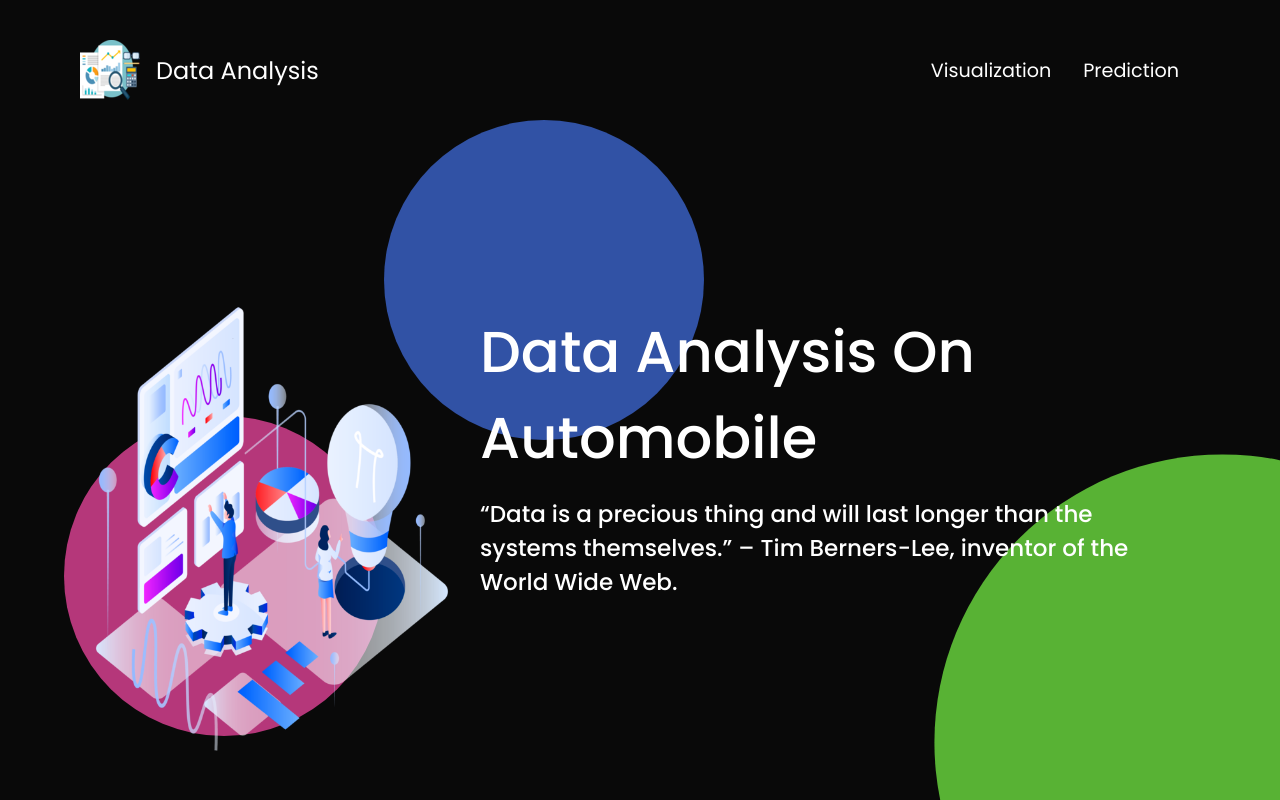
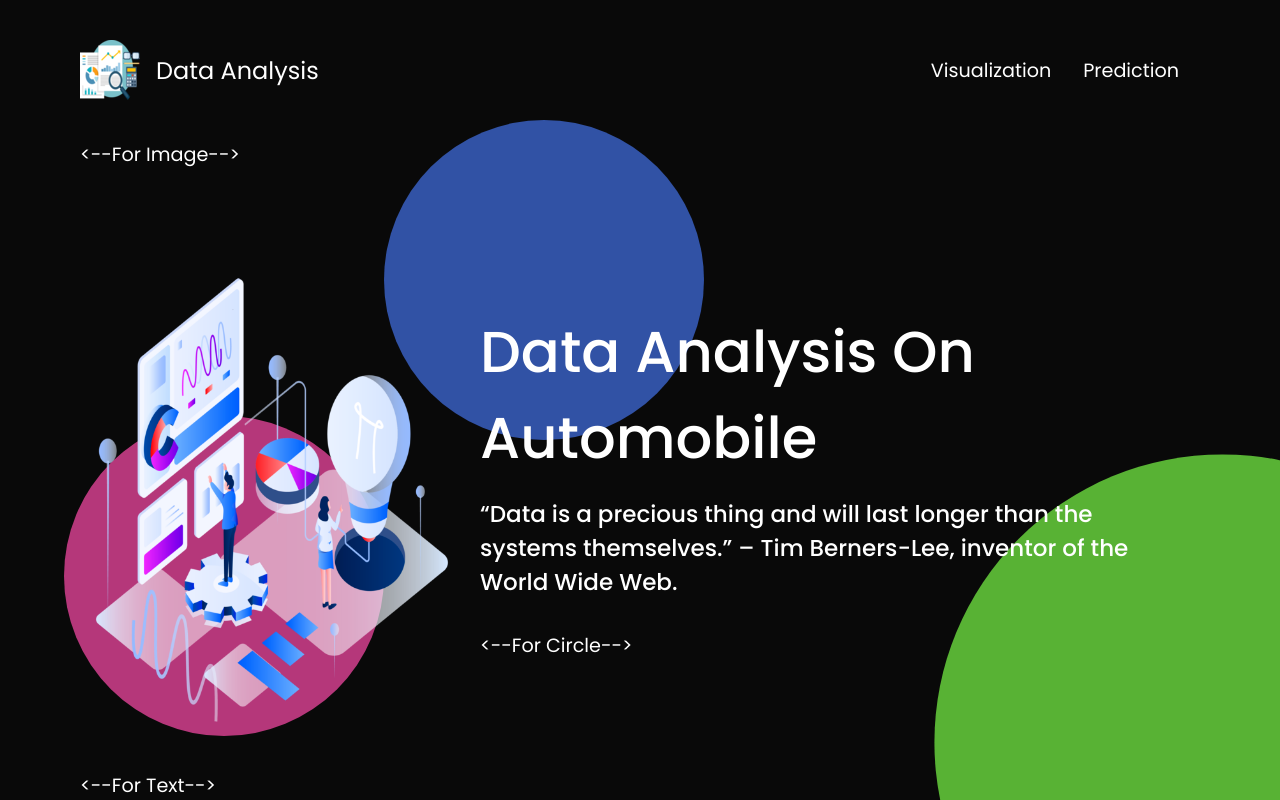
Before and after one commit to Althaf-Ansari/Data-analysis, a Flask app: page / in a window 1280 px wide. Run offline with Flask 2, Linux system fonts and the light colour scheme; parts of the project's set-up code (start-up, migrations or seed data) failed here and were passed over.

Commit message:
Update index.html

```diff
--- a/templates/index.html
+++ b/templates/index.html
@@ -21,10 +21,15 @@
       </ul>
     </nav>
   </header>
+
+ <--For Image-->
+
   <section class="home-main-section">
     <div class="img-wrapper">
       <div class="lady-image">
       </div>
+
+<--For Text-->
 
     </div>
     <div class="call-to-action">
@@ -33,6 +38,7 @@
         – Tim Berners-Lee, inventor of the World Wide Web.
       </span>
 
+<--For Circle-->
 
     </div>
   </section>
```
